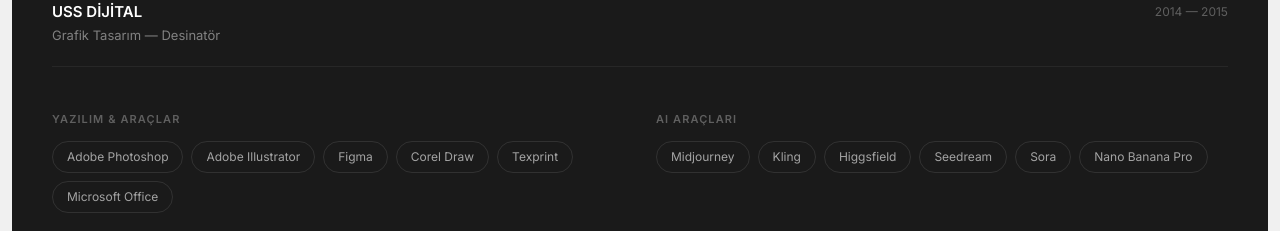
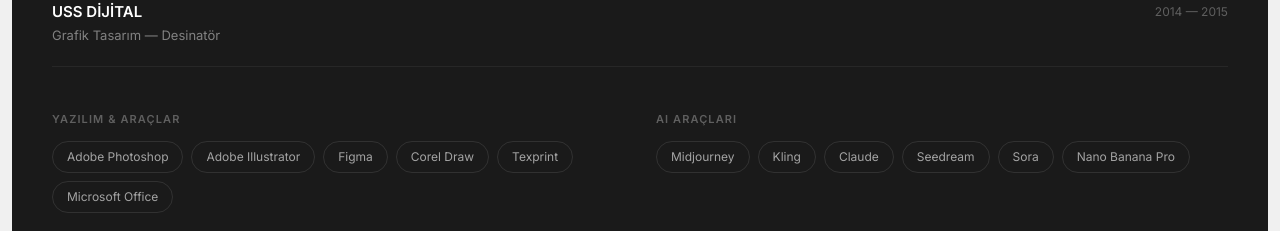
Before and after one commit to igecgili/portfolio, a Next.js app: page / in a window 1280 px wide. Shown: the part 3114-3345 px from the top of the page. Built offline with nearby package versions, Linux system fonts and the light colour scheme.

Commit message:
Replace Higgsfield with Claude in Experience and About

```diff
--- a/components/About.tsx
+++ b/components/About.tsx
@@ -14,7 +14,7 @@
   },
   {
     title: "AI GÖRSEL ÜRETİMİ",
-    desc: "Midjourney, Kling, Higgsfield, Seedream ve Sora gibi araçlarla ürünün formunu, dokusunu ve kullanım hissini doğru şekilde aktaran, ticari sunuma hazır görseller tasarlıyorum.",
+    desc: "Midjourney, Kling, Claude, Seedream ve Sora gibi araçlarla ürünün formunu, dokusunu ve kullanım hissini doğru şekilde aktaran, ticari sunuma hazır görseller tasarlıyorum.",
   },
   {
     title: "KURUMSAL KİMLİK",
--- a/components/Experience.tsx
+++ b/components/Experience.tsx
@@ -37,7 +37,7 @@
 ];
 
 const skills = ["Adobe Photoshop", "Adobe Illustrator", "Figma", "Corel Draw", "Texprint", "Microsoft Office"];
-const aiTools = ["Midjourney", "Kling", "Higgsfield", "Seedream", "Sora", "Nano Banana Pro"];
+const aiTools = ["Midjourney", "Kling", "Claude", "Seedream", "Sora", "Nano Banana Pro"];
 
 export default function Experience() {
   const ref = useRef(null);
```
